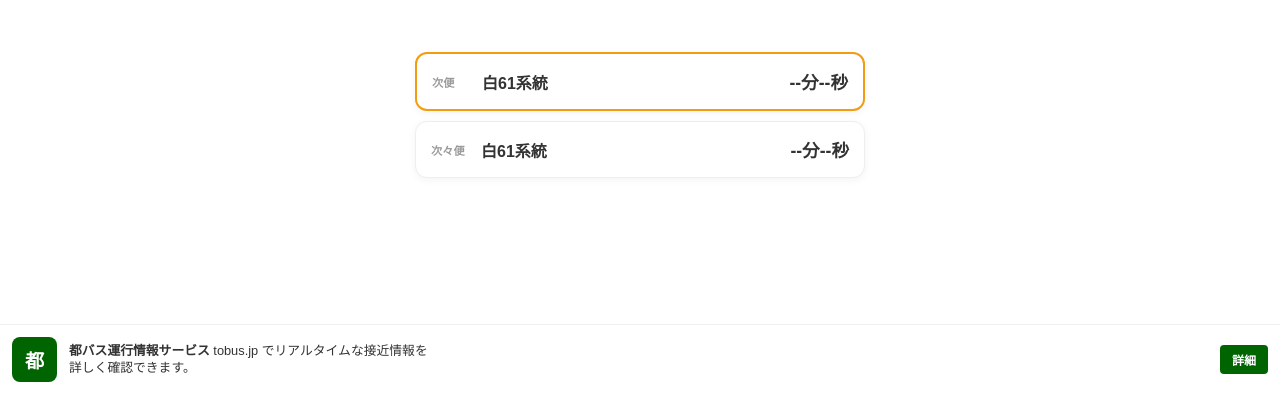
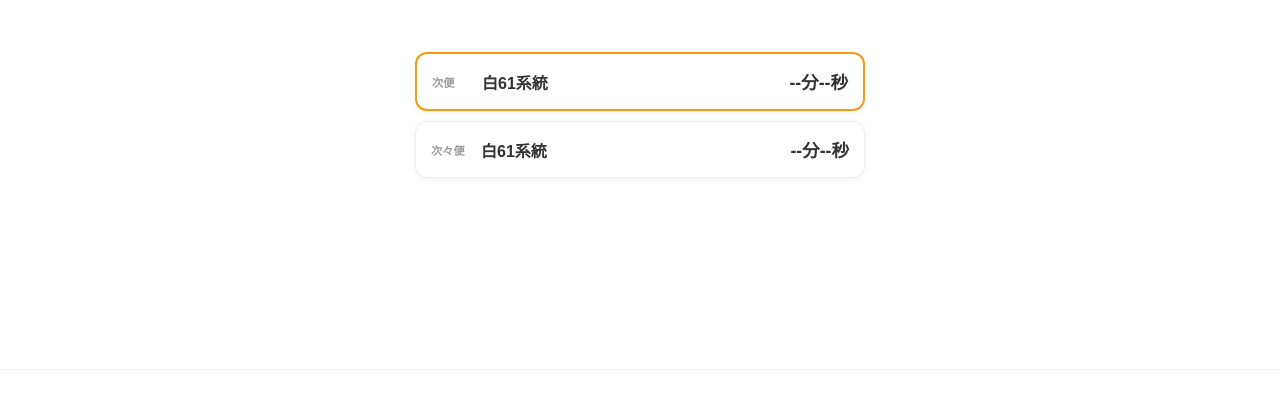
Before and after one commit to mt2026-svg/bus-ap, a website: page index.html in a window 1280 px wide. Shown: the part 406-800 px from the top of the page. Drawn offline with Linux system fonts and the light colour scheme.

Commit message:
Update index.html

```diff
--- a/index.html
+++ b/index.html
@@ -79,14 +79,9 @@
         </div>
     </div>
 
-    <div class="ad-banner">
-        <div class="ad-icon">都</div>
-        <div class="ad-text">
-            <b>都バス運行情報サービス</b>
-            tobus.jp でリアルタイムな接近情報を<br>詳しく確認できます。
+   <div class="ad-banner" style="justify-content: center;">
+        <script src="https://adm.shinobi.jp/s/02791f6792c76e7426317acf442bfb88"></script>
         </div>
-        <a href="https://tobus.jp/blsys/t_mbl/busstop/map?ds=1&id=1355&p=1" target="_blank" class="ad-btn">詳細</a>
-    </div>
 
     <script>
         function switchDest(dest) {
```
